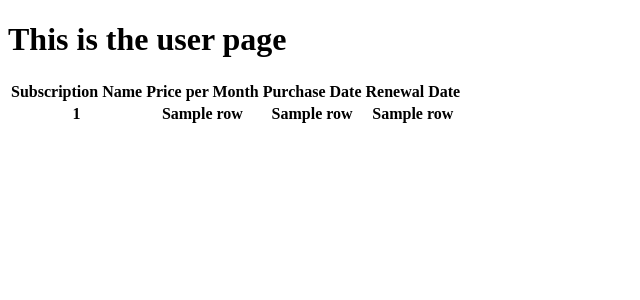
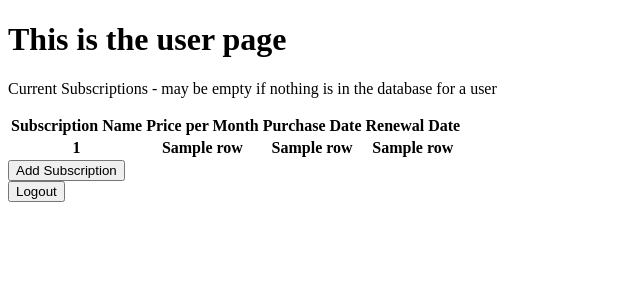
Before and after one commit to kevinmeyer1/ScrubHub, a Flask app: template templates/user.html in a window 1280 px wide. Shown: the top 300 px of the page, without its empty margins (0-640 px from the left). Run offline with Flask 2, Linux system fonts and the light colour scheme; the template is opened without the code that fills it: most values are stand-ins (such as "Sample title", 1, 10 or a date in 2020); lists and menus that the app fills with data are empty.

Commit message:
add subs and logout plus some security

```diff
--- a/main.py
+++ b/main.py
@@ -1,7 +1,8 @@
-from flask import Flask, render_template, request, redirect, url_for
+from flask import Flask, render_template, request, redirect, url_for, session
 import mysql.connector
 
 app = Flask(__name__)
+app.secret_key = 'some secret key?' #what do i do for this?
 
 #Variables
 mysql_config = {
@@ -10,15 +11,12 @@ mysql_config = {
     'host': 'localhost',
     'database': 'SubHub'}
 
-signed_in = False
-
 @app.route('/')
 def home():
     return render_template('signin.html')
 
 @app.route('/handle_signin',  methods=['POST', 'GET'])
 def handle_signin():
-    global signed_in
     if request.method == 'POST':
         username = request.form['signin_username']
         password = request.form['signin_password']
@@ -28,8 +26,8 @@ def handle_signin():
         cur.execute("SELECT * FROM users WHERE username=\"{}\" AND password=\"{}\";".format(username, password))
 
         if cur.fetchone():
-            signed_in = True
-            return redirect(url_for('user_data', username=username))
+            session['username'] = username
+            return redirect(url_for('user_data'))
         else:
             return render_template('signin.html', error_message="Incorrect login credentials.")
     else:
@@ -48,7 +46,7 @@ def handle_signup():
         cur.execute("INSERT INTO users (username, password) VALUES (\"{}\", \"{}\");".format(username, password))
         conn.commit()
 
-        cur.execute('CREATE TABLE {} (sub_name char(100), sub_price decimal(9,2), sub_purhcase_date date, sub_renewal_date int)'.format(username))
+        cur.execute('CREATE TABLE {} (sub_name char(100), sub_price decimal(9,2), sub_purchase_date date, sub_renewal_date int)'.format(username))
 
         #send user back to signin page
         return render_template('signin.html', account_creation="Account successfully created.")
@@ -56,15 +54,49 @@ def handle_signup():
         #signup page is served when getting handle_signup
         return render_template('signup.html')
 
-@app.route('/user/<username>', methods=['POST', 'GET'])
-def user_data(username):
-    if signed_in == False:
+@app.route('/user', methods=['POST', 'GET'])
+def user_data():
+    if session.get('username') is not None:
         return redirect(url_for('handle_signin'))
 
     conn = mysql.connector.connect(**mysql_config)
     cur = conn.cursor()
-    cur.execute("SELECT * FROM {};".format(username))
+    cur.execute("SELECT * FROM {};".format(session.get('username')))
     data = cur.fetchall()
 
     #sends all user data to the user.html page
-    return render_template('user.html', data=data)
+    return render_template('user.html', data=data, username=session.get('username'))
+
+@app.route('/add_subscription', methods=['POST', 'GET'])
+def add_subscription():
+    if session.get('username') is not None:
+        return redirect(url_for('handle_signin'))
+
+    if request.method == 'POST':
+        sub_name = request.form['sub_name']
+        sub_price = request.form['sub_price']
+        sub_purchase_date = request.form['sub_purchase_date']
+        sub_renewal_date = request.form['sub_renewal_date']
+
+        ######
+        # Need to do a bunch of error handling here at some point - dont use Date for sql or just fuck with the formatting
+        ######
+
+        conn = mysql.connector.connect(**mysql_config)
+        cur = conn.cursor()
+        cur.execute("INSERT INTO {} (sub_name, sub_price, sub_purchase_date, sub_renewal_date) VALUES (\"{}\", {}, \"{}\", {});"
+            .format(session.get('username'), sub_name, sub_price, sub_purchase_date, sub_renewal_date))
+        conn.commit()
+
+        return redirect(url_for('user_data', username=session.get('username')))
+    else:
+        return render_template('add_subscription.html', username=session.get('username'))
+
+@app.route('/logout')
+def logout():
+    session.pop('username')
+    return redirect(url_for('handle_signin'))
+
+@app.errorhandler(404)
+def page_not_found(e):
+    return render_template('404.html')
--- a/templates/signin.html
+++ b/templates/signin.html
@@ -4,7 +4,7 @@
     <title>Sign In</title>
   </head>
   <body>
-    <h1>This is the home page<h1>
+    <h1>Sign in page<h1>
 
     {% if account_creation %}
         <p>{{ account_creation }}</p>
@@ -14,9 +14,11 @@
         <lable for="signup_username">Username</lable>
         <input type='text' name='signin_username'>
         <br>
+
         <lable for="signup_password">Password</lable>
         <input type='password' name='signin_password'>
         <br>
+
         <input type='submit'>
     </form>
 
@@ -24,6 +26,6 @@
         <p>{{ error_message }}</p>
     {% endif %}
 
-    <p>Are you a new user? <a href="{{ url_for("handle_signup") }}">Click here to create an account</a>
+    <p>Are you a new user? <a href="{{ url_for('handle_signup') }}">Click here to create an account</a>
   </body>
 </html>
--- a/templates/signup.html
+++ b/templates/signup.html
@@ -11,9 +11,11 @@
         <lable for="signup_username">Username</lable>
         <input type='text' name='signup_username'>
         <br>
+
         <lable for="signup_password">Password</lable>
         <input type='password' name='signup_password'>
         <br>
+
         <input type='submit'>
     </form>
 
--- a/templates/user.html
+++ b/templates/user.html
@@ -1,11 +1,12 @@
 <!DOCTYPE html>
 <html>
   <head>
-    <title>Sign In</title>
+    <title>{{ username }}'s Subscriptions</title>
   </head>
   <body>
     <h1>This is the user page</h1>
 
+    <p>Current Subscriptions - may be empty if nothing is in the database for a user</p>
     <table>
         <tr>
             <th>Subscription Name</th>
@@ -23,6 +24,14 @@
         {% endfor %}
     </table>
 
+    <form action="{{ url_for('add_subscription', username=username) }}" method='GET'>
+        <input type='submit' value='Add Subscription'>
+    </form>
+
+    <form action="{{ url_for('logout') }}">
+      <input type='submit' value='Logout'>
+    </form>
+
 
   </body>
 </html>
```
Also changed, not shown: templates/404.html (added, +9 -0 lines), templates/add_subscription.html (added, +29 -0 lines), README.md, 1 other file.
